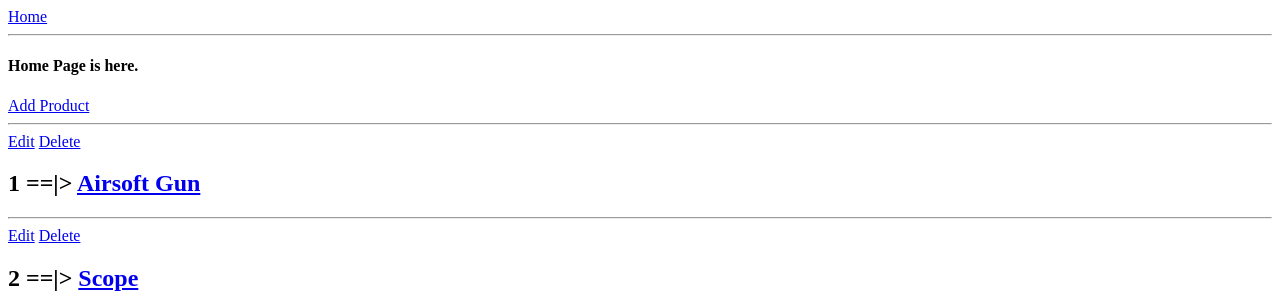
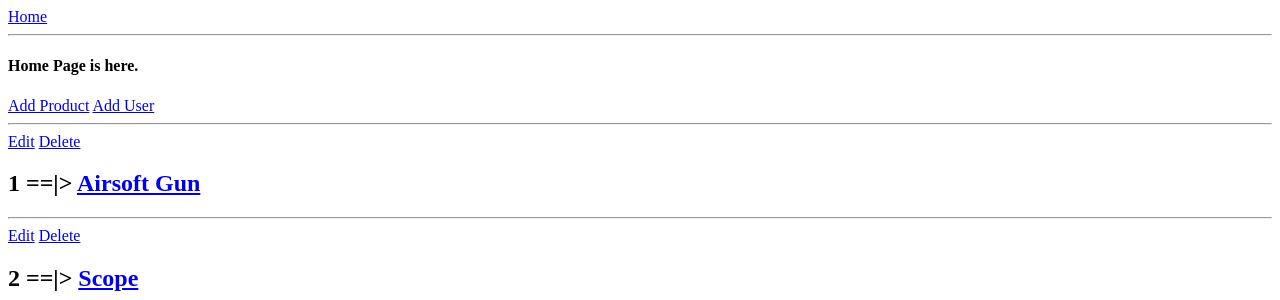
Before and after one commit to noob-hash/Django, a Django app: page / in a window 1280 px wide. Shown: the top 300 px of the page. Run offline with Django 4.2, Linux system fonts and the light colour scheme; data comes from the database, SQL or seed files in the repository.

Commit message:
[comments added]

```diff
--- a/practiceProject/base/templates/base/delete.html
+++ b/practiceProject/base/templates/base/delete.html
@@ -1,11 +1,12 @@
 {% extends 'main.html' %}
 
 {% block content %}
-
+<!-- This delete method is like a pop up for all delets -->
 <form method="post" action="">
     {%csrf_token%}
+    <!-- obj is passed as to what is being deleted -->
     <p>Are you sure you want to delete {{obj}}?</p>
-
+<!-- request.META.HTTP_REFERER provides previus history -->
     <a href="{{request.META.HTTP_REFERER}}">Go Back</a>
     <input type="submit" value="Confirm" />
 
--- a/practiceProject/base/templates/base/home.html
+++ b/practiceProject/base/templates/base/home.html
@@ -5,6 +5,7 @@
 <h4>Home Page is here.</h4>
 
 <a href="{% url 'addProduct' %}">Add Product</a>
+<a href="{% url 'addUser' %}">Add User</a>
 
 <div>
 
```
